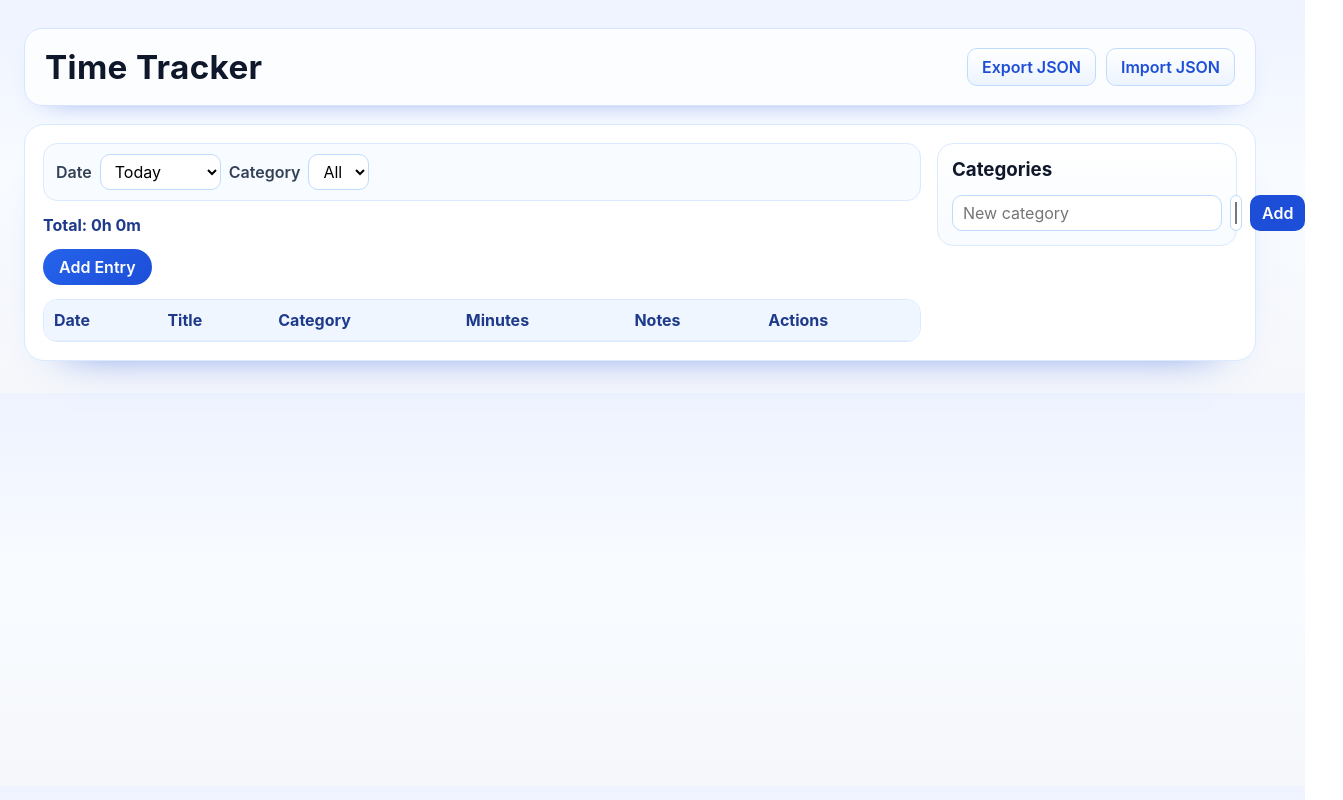
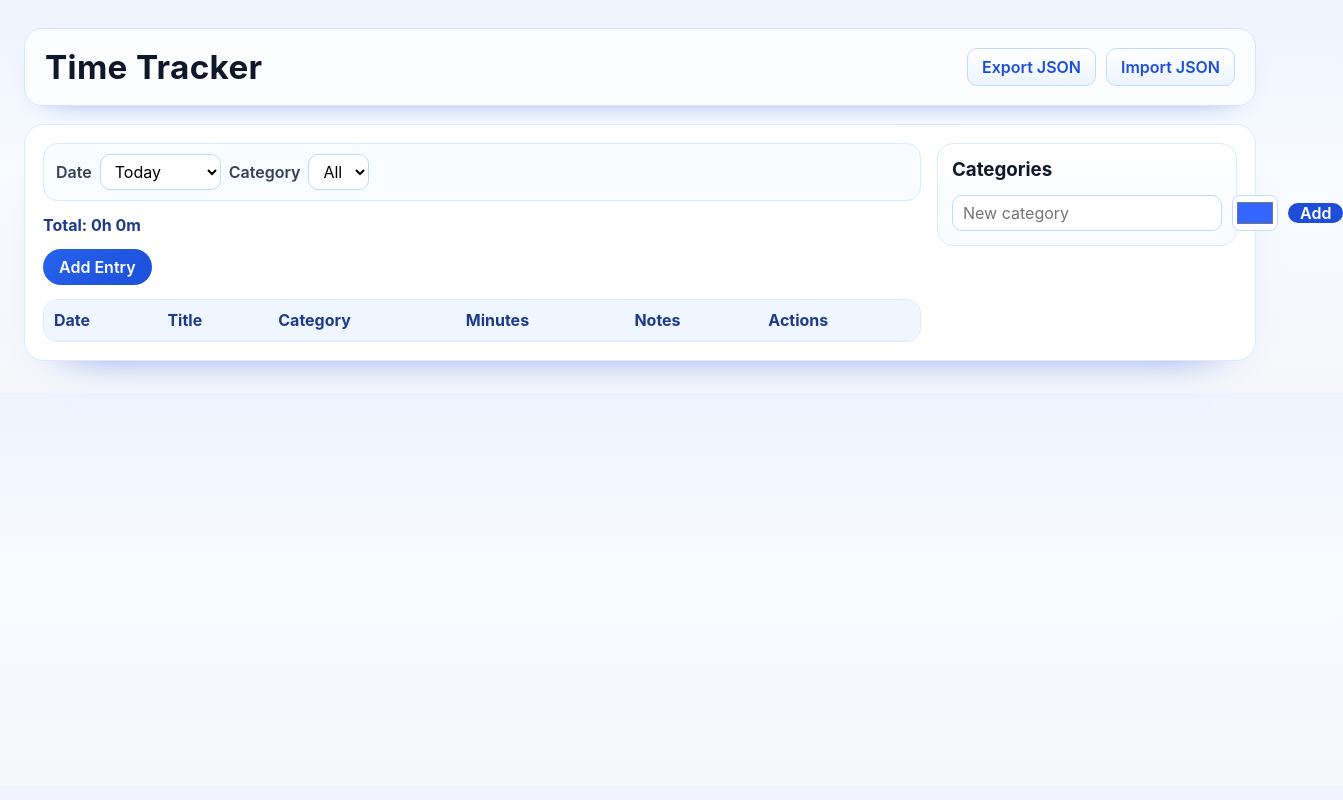
Before and after one commit to sh-timur/time-tracker-web, an Angular app: page / in a window 1280 px wide. Shown: the whole page, 1343 px wide, since content can reach past the window. Built offline with nearby package versions, Linux system fonts and the light colour scheme.

Commit message:
Adjust add-category form spacing and color picker width (#4)

```diff
--- a/src/app/components/categories-panel/categories-panel.component.scss
+++ b/src/app/components/categories-panel/categories-panel.component.scss
@@ -47,18 +47,20 @@ li button {
 
 form {
   display: flex;
-  gap: 8px;
+  gap: 10px;
+  align-items: center;
 }
 
 input[type='text'] {
-  flex: 1;
+  flex: 0 1 56%;
   border: 1px solid #bfdbfe;
   border-radius: 10px;
   padding: 7px 10px;
 }
 
 input[type='color'] {
-  width: 36px;
+  width: 46px;
+  min-width: 46px;
   height: 36px;
   border: 1px solid #bfdbfe;
   border-radius: 8px;
```
